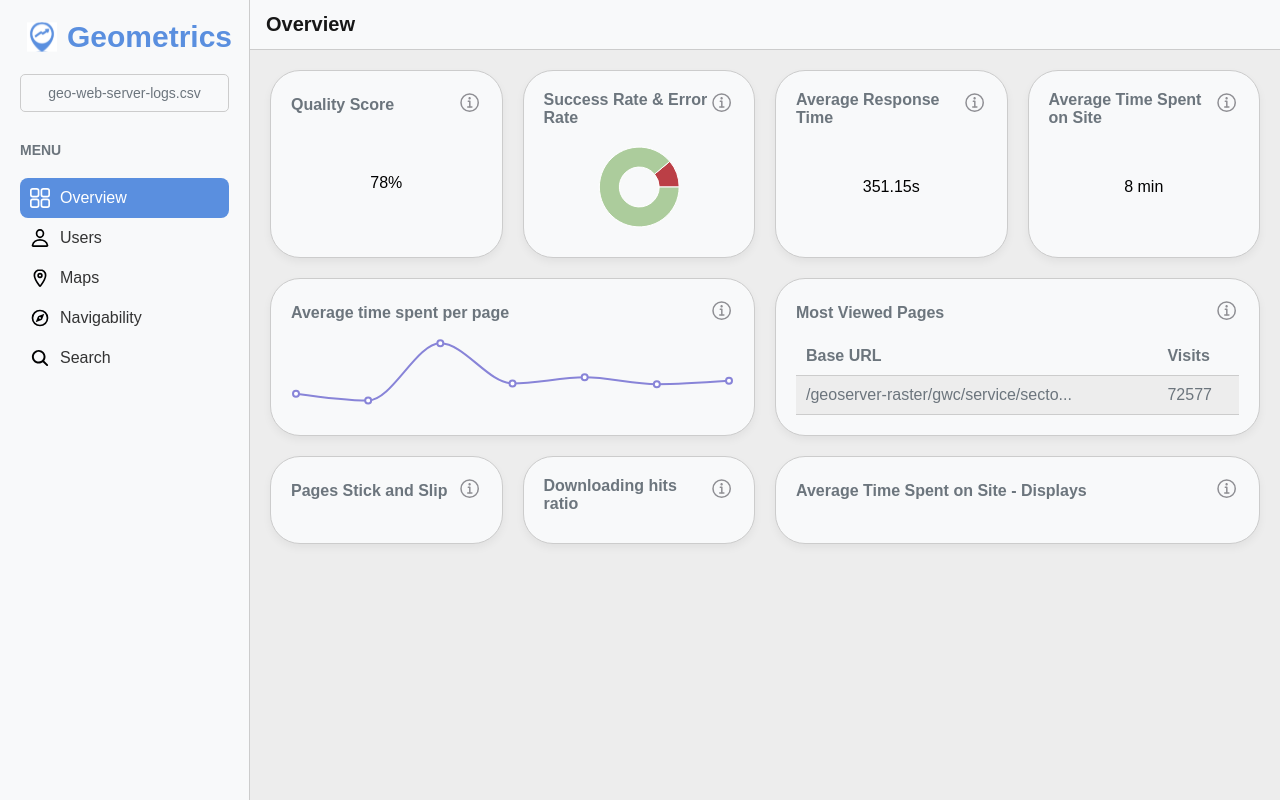
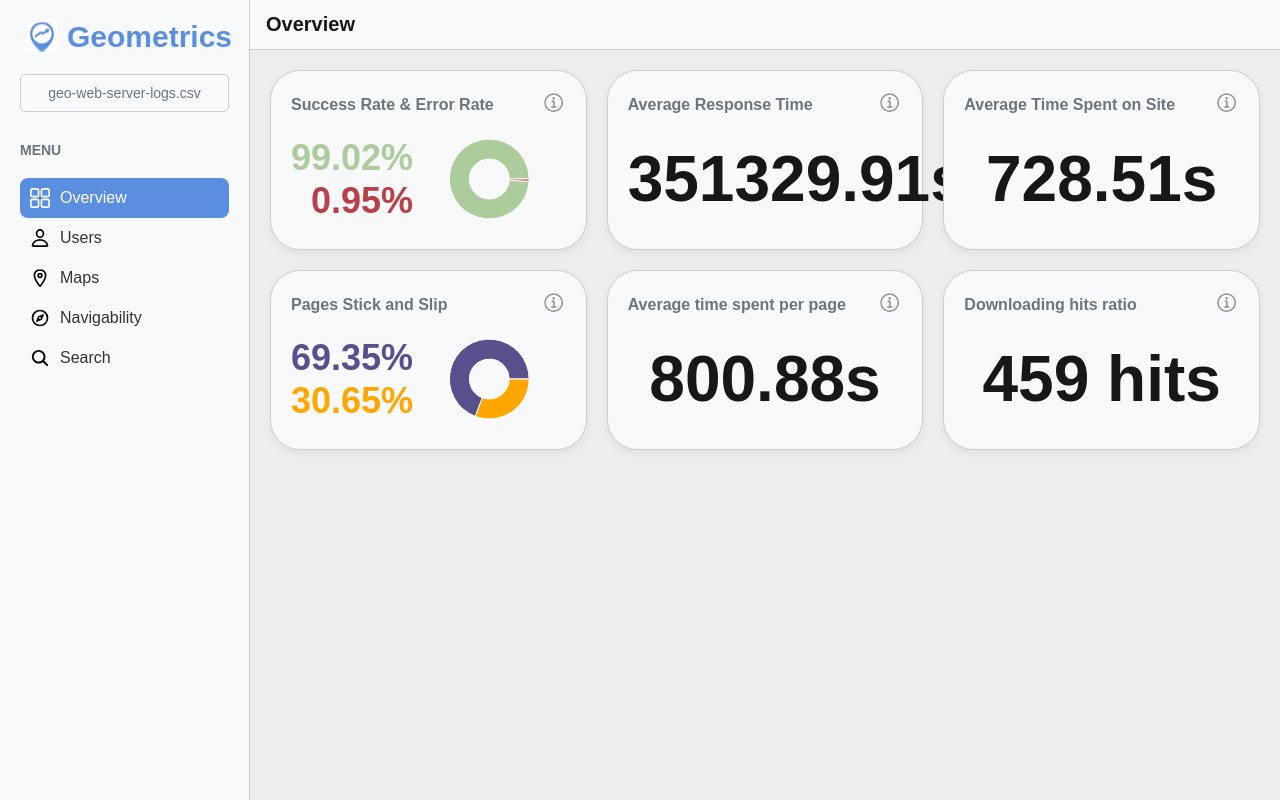
Before and after one commit to Sofia6074/Metricas_Geoportales_Maitena_Silvina_Sofia, a Next.js app in the folder frontend/: page / in a window 1280 px wide. Built offline with nearby package versions, Linux system fonts and the light colour scheme.

Commit message:
[issue-84] Adding overage metrics

```diff
--- a/frontend/src/app/globals.css
+++ b/frontend/src/app/globals.css
@@ -16,6 +16,9 @@
     /* Charts */
     --color-chart-red: #bb3f46;
     --color-chart-green: #accc9c;
+    --color-chart-blue: #accc9c;
+    --color-chart-purple: #58508d;
+    --color-chart-orange: #ffa600;
   }
 
   html,
--- a/frontend/src/app/overview/overview.module.css
+++ b/frontend/src/app/overview/overview.module.css
@@ -5,7 +5,7 @@
     width: 100%;
 }
 
-.chart {
+.display {
     width: 100%;
     height: 100%;
     display: flex;
@@ -45,10 +45,9 @@
 .grid {
     display: grid;
     gap: 20px;
-    grid-template-columns: repeat(4, minmax(0, 1fr));
-    grid-template-areas: "item1 item2 item3 item4"
-        "item5 item5 item6 item6"
-        "item7 item8 item9 item9";
+    grid-template-columns: repeat(3, minmax(0, 1fr));
+    grid-template-areas: "item1 item2 item3"
+        "item4 item5 item6";
     padding: 20px;
 }
 
@@ -75,15 +74,3 @@
 .item6 {
     grid-area: item6;
 }
-
-.item7 {
-    grid-area: item7;
-}
-
-.item8 {
-    grid-area: item8;
-}
-
-.item9 {
-    grid-area: item9;
-}
--- a/frontend/src/app/overview/page.tsx
+++ b/frontend/src/app/overview/page.tsx
@@ -7,6 +7,7 @@ import Card from "@/components/card/card";
 import { LineChart, Line, ResponsiveContainer, Bar, BarChart, PieChart, Pie } from 'recharts';
 import { MetricsContext } from "@/context/MetricsContext";
 import Spinner from "@/components/spinner/spinner";
+import AutoSizeText from "@/components/autosizeText/autosizeText";
 
 export default function Overview() {
     const data = [
@@ -53,37 +54,43 @@ export default function Overview() {
             amt: 2100,
         },
     ];
-
-    const donutData = [
-        { name: "Group B", value: 50, fill: "#bb3f46" },
-        { name: "Group A", value: 400, fill: "#accc9c" },
-    ];
-
     const { metrics, loading, error } = useContext(MetricsContext);
 
     useEffect(() => {
         console.log(metrics);
     }, [metrics])
 
+    const successRateErrorRateData = [
+        { name: "Success", value: metrics?.error_rate_success_rate.success_rate, fill: "#accc9c" },
+        { name: "Error", value: metrics?.error_rate_success_rate.error_rate, fill: "#bb3f46" },
+    ];
+
+    const stickAndSlipData = [
+        { name: "Stick", value: metrics?.stick_and_slip_pages.stick, fill: "#58508d" },
+        { name: "Slip", value: metrics?.stick_and_slip_pages.slip, fill: "#ffa600" },
+    ];
+
     return (
         <div className={styles.flex}>
             <Breadcrumb text={"Overview"} />
             {loading ? <Spinner /> :
-                error ? <p>Error: {error}</p> :
+                error ? <p>Error: {error}</p> : metrics &&
                     <div className={styles.grid}>
                         {/* Primera Fila */}
-                        <Card title="Quality Score" infoIcon className={`${styles.item1}`}>
-                            <div className={styles.chart}>
-                                78%
-                            </div>
-                        </Card>
-
-                        <Card title="Success Rate & Error Rate" infoIcon className={`${styles.item2}`}>
-                            <div className={styles.chart}>
+                        <Card title="Success Rate & Error Rate" infoIcon className={`${styles.item1}`}>
+                            <div className={styles.display}>
+                                <div>
+                                    <AutoSizeText minSize="18px" maxSize="36px" colorVar="color-chart-green" textAlign="right">
+                                        {metrics.error_rate_success_rate.success_rate.toFixed(2)}%
+                                    </AutoSizeText>
+                                    <AutoSizeText minSize="18px" maxSize="36px" colorVar="color-chart-red" textAlign="right">
+                                        {metrics.error_rate_success_rate.error_rate.toFixed(2)}%
+                                    </AutoSizeText>
+                                </div>
                                 <ResponsiveContainer width="100%" height={100}>
                                     <PieChart>
                                         <Pie
-                                            data={donutData}
+                                            data={successRateErrorRateData}
                                             cx="50%"
                                             cy="50%"
                                             innerRadius={20}
@@ -97,74 +104,63 @@ export default function Overview() {
                             </div>
                         </Card>
 
-                        <Card title="Average Response Time" infoIcon className={`${styles.item3}`}>
-                            <div className={styles.chart}>
-                                351.15s
+                        <Card title="Average Response Time" infoIcon className={`${styles.item2}`}>
+                            <div className={styles.display}>
+                                <AutoSizeText colorVar="color-text" textAlign="center">
+                                    {metrics.average_response_time.avg_response_time.toFixed(2)}s
+                                </AutoSizeText>
                             </div>
                         </Card>
 
-                        <Card title="Average Time Spent on Site" infoIcon className={`${styles.item4}`}>
-                            <div className={styles.chart}>
-                                8 min
+                        <Card title="Average Time Spent on Site" infoIcon className={`${styles.item3}`}>
+                            <div className={styles.display}>
+                                <AutoSizeText colorVar="color-text" textAlign="center">
+                                    {metrics.average_time_spent_on_site.toFixed(2)}s
+                                </AutoSizeText>
                             </div>
                         </Card>
 
                         {/* Segunda Fila */}
-                        <Card title="Average time spent per page" infoIcon className={`${styles.item5}`}>
-                            <div className={styles.chart}>
-                                <ResponsiveContainer width="100%" height="100%">
-                                    <LineChart width={300} height={100} data={data}>
-                                        <Line type="monotone" dataKey="pv" stroke="#8884d8" strokeWidth={2} />
-                                    </LineChart>
+                        <Card title="Pages Stick and Slip" infoIcon className={`${styles.item4}`}>
+                            <div className={styles.display}>
+                                <div>
+                                    <AutoSizeText minSize="18px" maxSize="36px" colorVar="color-chart-purple" textAlign="right">
+                                        {(metrics?.stick_and_slip_pages.stick * 100).toFixed(2)}%
+                                    </AutoSizeText>
+                                    <AutoSizeText minSize="18px" maxSize="36px" colorVar="color-chart-orange" textAlign="right">
+                                        {(metrics?.stick_and_slip_pages.slip * 100).toFixed(2)}%
+                                    </AutoSizeText>
+                                </div>
+                                <ResponsiveContainer width="100%" height={100}>
+                                    <PieChart>
+                                        <Pie
+                                            data={stickAndSlipData}
+                                            cx="50%"
+                                            cy="50%"
+                                            innerRadius={20}
+                                            outerRadius={40}
+                                            fill="#8884d8"
+                                            paddingAngle={0}
+                                            dataKey="value"
+                                        />
+                                    </PieChart>
                                 </ResponsiveContainer>
                             </div>
                         </Card>
 
-                        <Card title="Most Viewed Pages" infoIcon className={`${styles.item6}`}>
-                            <table className={styles.table}>
-                                <thead>
-                                    <tr>
-                                        <th>Base URL</th>
-                                        <th>Visits</th>
-                                    </tr>
-                                </thead>
-                                <tbody>
-                                    <tr>
-                                        <td>/geoserver-raster/gwc/service/secto...</td>
-                                        <td>72577</td>
-                                    </tr>
-                                </tbody>
-                            </table>
-                        </Card>
-
-                        {/* Tercera Fila */}
-                        <Card title="Pages Stick and Slip" infoIcon className={`${styles.item7}`}>
-                            <div className={styles.chart}>
-                                <ResponsiveContainer width="100%" height="100%">
-                                    <BarChart width={150} height={40} data={data}>
-                                        <Bar dataKey="uv" fill="#8884d8" />
-                                    </BarChart>
-                                </ResponsiveContainer>
+                        <Card title="Average time spent per page" infoIcon className={`${styles.item5}`}>
+                            <div className={styles.display}>
+                                <AutoSizeText colorVar="color-text" textAlign="center">
+                                    {metrics.average_time_spent_per_page.toFixed(2)}s
+                                </AutoSizeText>
                             </div>
                         </Card>
 
-                        <Card title="Downloading hits ratio" infoIcon className={`${styles.item8}`}>
-                            <div className={styles.chart}>
-                                <ResponsiveContainer width="100%" height="100%">
-                                    <BarChart width={150} height={40} data={data}>
-                                        <Bar dataKey="uv" fill="#8884d8" />
-                                    </BarChart>
-                                </ResponsiveContainer>
-                            </div>
-                        </Card>
-
-                        <Card title="Average Time Spent on Site - Displays" infoIcon className={`${styles.item9}`}>
-                            <div className={styles.chart}>
-                                <ResponsiveContainer width="100%" height="100%">
-                                    <BarChart width={150} height={40} data={data}>
-                                        <Bar dataKey="uv" fill="#8884d8" />
-                                    </BarChart>
-                                </ResponsiveContainer>
+                        <Card title="Downloading hits ratio" infoIcon className={`${styles.item6}`}>
+                            <div className={styles.display}>
+                                <AutoSizeText colorVar="color-text" textAlign="center">
+                                    {metrics.downloadable_resources_hits_ratio} hits
+                                </AutoSizeText>
                             </div>
                         </Card>
                     </div>}
--- /dev/null
+++ b/frontend/src/components/autosizeText/autosizeText.module.css
@@ -0,0 +1,8 @@
+.autoSizeText {
+    line-height: 1.2;
+    font-weight: bold;
+    text-align: center;
+    margin: 0;
+    padding: 0;
+    width: 100%;
+}
--- /dev/null
+++ b/frontend/src/components/autosizeText/autosizeText.tsx
@@ -0,0 +1,33 @@
+import React, { ReactNode } from 'react';
+import styles from './AutoSizeText.module.css';
+
+type AutoSizeTextProps = {
+    children: ReactNode;
+    colorVar?: string;
+    minSize?: string;
+    maxSize?: string;
+    textAlign?: 'left' | 'center' | 'right';
+};
+
+export default function AutoSizeText({
+    children,
+    minSize = '1rem',
+    maxSize = '5rem',
+    colorVar = 'color-text',
+    textAlign = 'center',
+}: AutoSizeTextProps) {
+    return (
+        <p
+            className={styles.autoSizeText}
+            style={{
+                fontSize: `clamp(${minSize}, 5vw, ${maxSize})`,
+                color: `var(--${colorVar})`,
+                textAlign,
+                maxWidth: '100%',
+                maxHeight: '100%',
+            }}
+        >
+            {children}
+        </p>
+    );
+}
--- a/frontend/src/types/json.type.ts
+++ b/frontend/src/types/json.type.ts
@@ -36,8 +36,8 @@ export interface DeviceUsage {
 export interface StickAndSlipPages {
     total_entry_page_views: number
     total_single_access_page_views: number
-    slip: number[]
-    stick: number[]
+    slip: number
+    stick: number
 }
 
 export interface MaximumStableZoom {
```
Also changed, not shown: frontend/public/metrics_results.json (+1 -1 lines), 1 other file (tests, documents, lock files or other folders).
